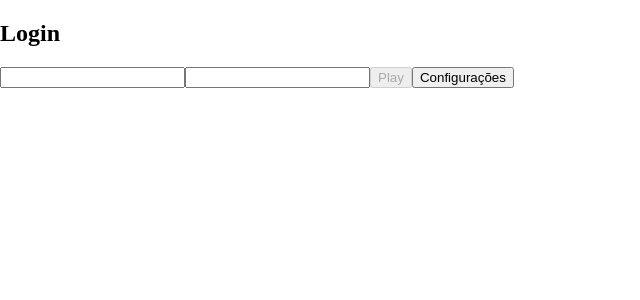
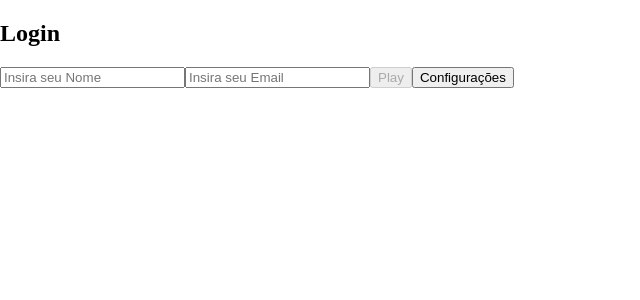
Before and after one commit to proandremelo/Trivia, a React (Create React App) app: page / in a window 1280 px wide. Shown: the top 300 px of the page, without its empty margins (0-640 px from the left). Built offline with nearby package versions, Linux system fonts and the light colour scheme.

Commit message:
Requisito 4 arrumado

```diff
--- a/src/pages/Login.jsx
+++ b/src/pages/Login.jsx
@@ -60,6 +60,7 @@ class Login extends React.Component {
             <input
               type="text"
               name="name"
+              placeholder="Insira seu Nome"
               data-testid="input-player-name"
               value={ name }
               onChange={ this.handleChange }
@@ -69,6 +70,7 @@ class Login extends React.Component {
             <input
               type="text"
               name="email"
+              placeholder="Insira seu Email"
               data-testid="input-gravatar-email"
               value={ email }
               onChange={ this.handleChange }
```
